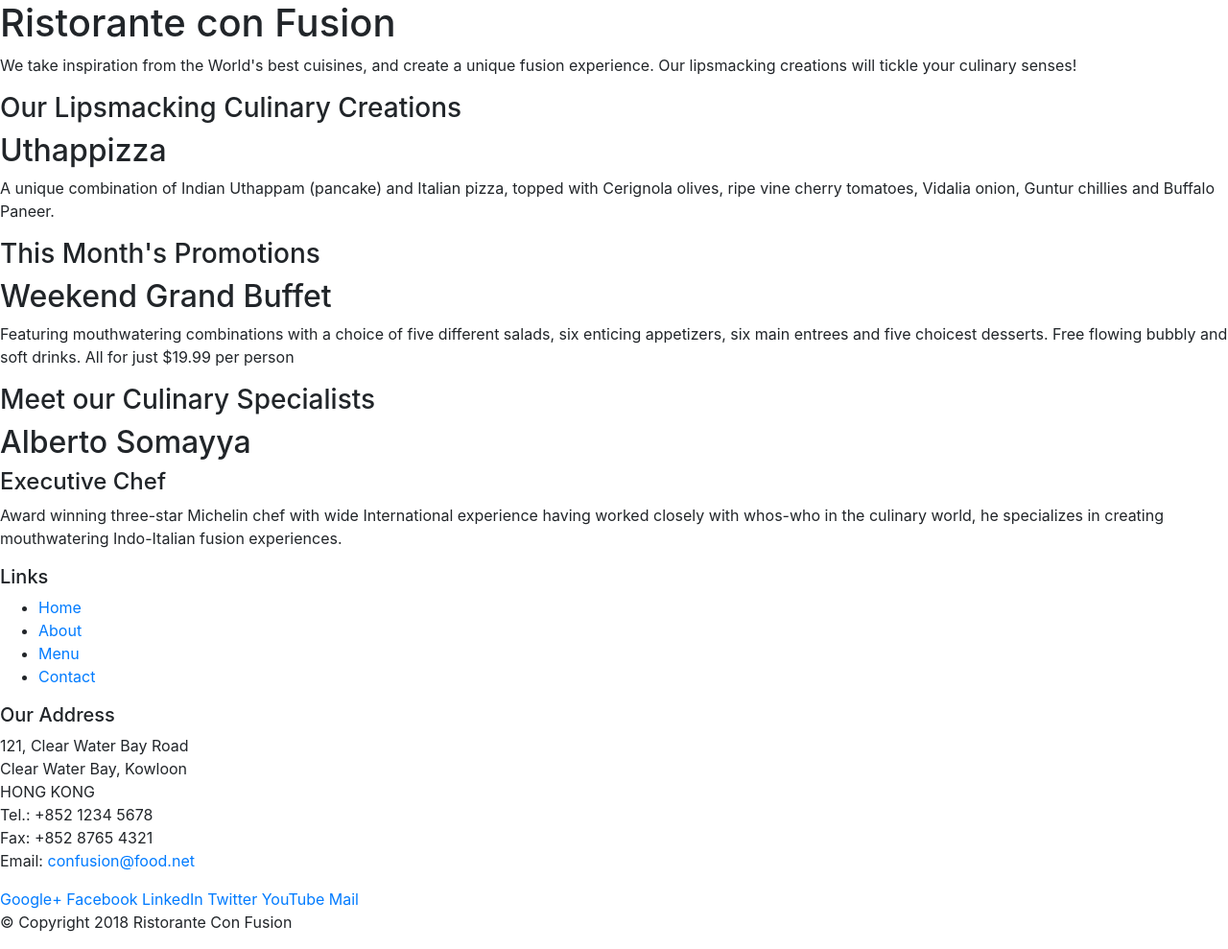
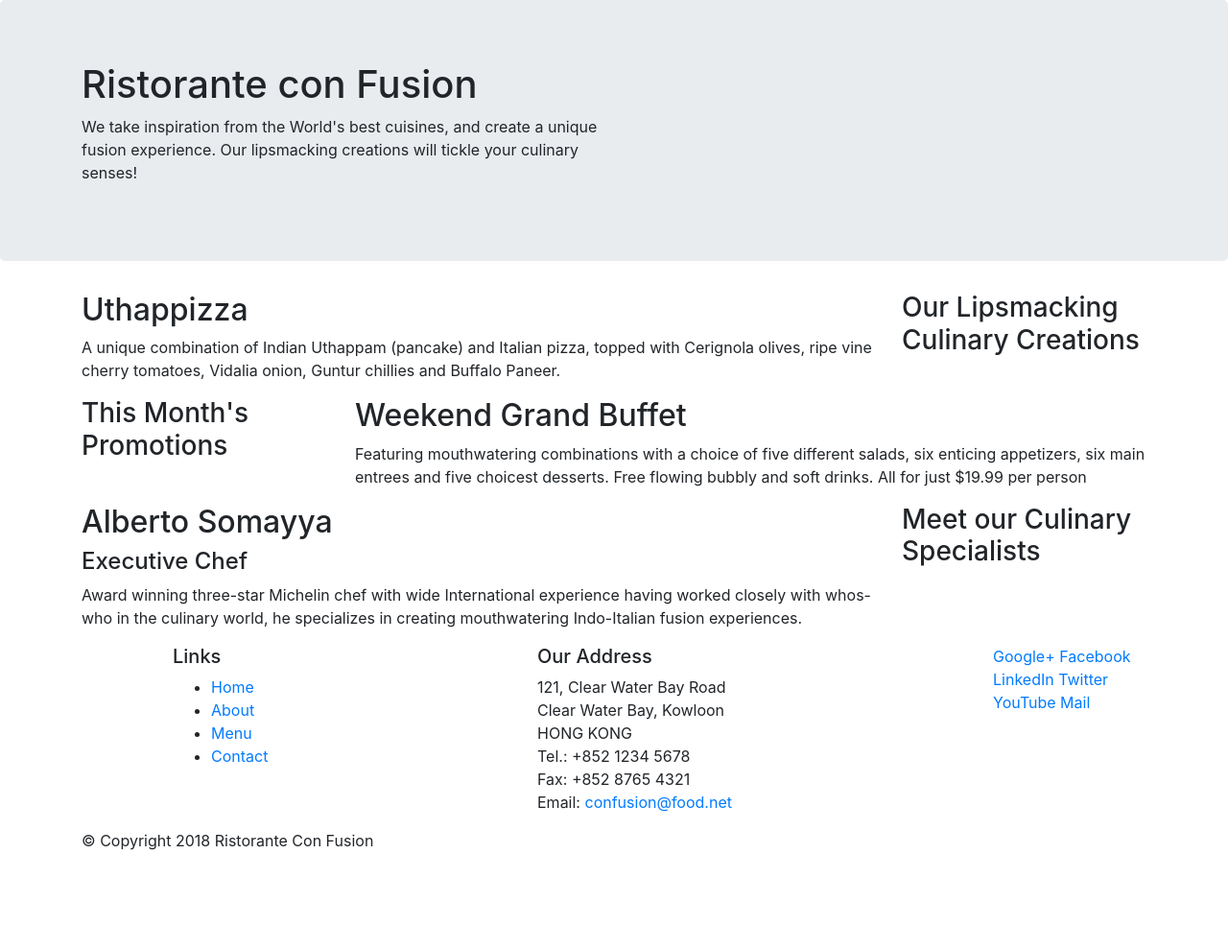
Before and after one commit to beetlehub/UIbootstrap4, a website: page index.html in a window 1280 px wide. Shown: the whole page at 96% size. After the commit the page ends 904 px from the top, so only its background shows below. Drawn offline with nearby package versions, Linux system fonts and the light colour scheme.

Commit message:
Grids in bootstrap

```diff
--- a/index.html
+++ b/index.html
@@ -14,46 +14,46 @@
 
 <body>
 
-    <header>
-        <div>
-            <div>
-                <div>
+    <header class="jumbotron">
+        <div class="container">
+            <div class="row">
+                <div class="col-12 col-sm-6">
                     <h1>Ristorante con Fusion</h1>
                     <p>We take inspiration from the World's best cuisines, and create a unique fusion experience. Our lipsmacking creations will tickle your culinary senses!</p>
                 </div>
-                <div>
+                <div class="col-12 col-sm">
                 </div>
             </div>
         </div>
     </header>
 
-    <div>
-        <div>
-            <div>
+    <div class="container">
+        <div class="row">
+            <div class="col-12 col-sm-4 order-sm-last col-md-3">
                 <h3>Our Lipsmacking Culinary Creations</h3>
             </div>
-            <div>
+            <div class="col col-sm order-sm-first col-md">
                 <h2>Uthappizza</h2>
                 <p>A unique combination of Indian Uthappam (pancake) and Italian pizza, topped with Cerignola olives, ripe vine cherry tomatoes, Vidalia onion, Guntur chillies and Buffalo Paneer.</p>
             </div>
         </div>
 
 
-        <div>
-            <div>
+        <div class="row">
+            <div class="col-12 col-sm-4 col-md-3">
                 <h3>This Month's Promotions</h3>
             </div>
-            <div>
+            <div class="col col-sm col-md">
                 <h2>Weekend Grand Buffet</h2>
                 <p>Featuring mouthwatering combinations with a choice of five different salads, six enticing appetizers, six main entrees and five choicest desserts. Free flowing bubbly and soft drinks. All for just $19.99 per person </p>
             </div>
         </div>
 
-        <div>
-            <div>
+        <div class="row">
+            <div class="col-12 col-sm-4 order-sm-last col-md-3">
                 <h3>Meet our Culinary Specialists</h3>
             </div>
-            <div>
+            <div class="col col-sm order-sm-first col-md">
                 <h2>Alberto Somayya</h2>
                 <h4>Executive Chef</h4>
                 <p>Award winning three-star Michelin chef with wide International experience having worked closely with whos-who in the culinary world, he specializes in creating mouthwatering Indo-Italian fusion experiences. </p>
@@ -62,9 +62,9 @@
     </div>
 
     <footer>
-        <div>
-            <div>
-                <div>
+        <div class="container">
+            <div class="row">
+                <div class="col-4 offset-1 col-2">
                     <h5>Links</h5>
                     <ul>
                         <li><a href="#">Home</a></li>
@@ -73,7 +73,7 @@
                         <li><a href="#">Contact</a></li>
                     </ul>
                 </div>
-                <div>
+                <div class="col-7 col-sm-5">
                     <h5>Our Address</h5>
                     <address>
 		              121, Clear Water Bay Road<br>
@@ -84,7 +84,7 @@
 		              Email: <a href="mailto:confusion@food.net">confusion@food.net</a>
 		           </address>
                 </div>
-                <div>
+                <div class="col-12 col-sm">
                     <div>
                         <a href="http://google.com/+">Google+</a>
                         <a href="http://www.facebook.com/profile.php?id=">Facebook</a>
@@ -95,8 +95,8 @@
                     </div>
                 </div>
            </div>
-           <div>
-                <div>
+           <div class="row">
+                <div class="col-auto">
                     <p>© Copyright 2018 Ristorante Con Fusion</p>
                 </div>
            </div>
```
